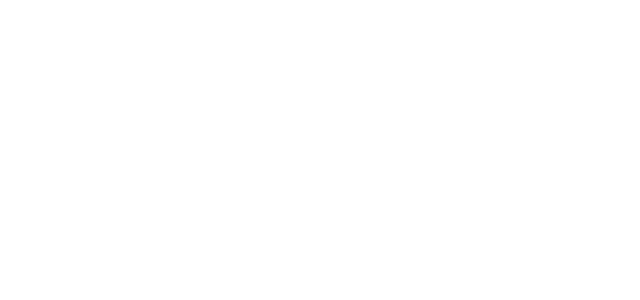
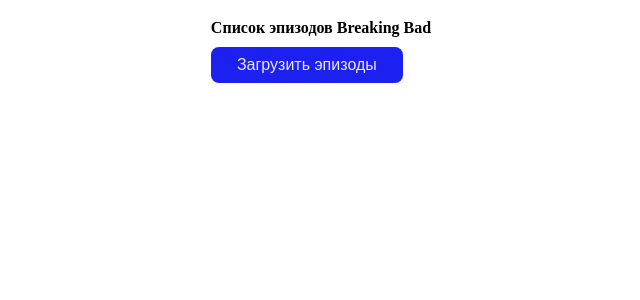
Before and after one commit to VareraJan/breaking_bad, a React (Create React App) app: page / in a window 1280 px wide. Shown: the top 300 px of the page, without its empty margins (319-959 px from the left). Built offline with nearby package versions, Linux system fonts and the light colour scheme.

Commit message:
App component: download episode logic; EpisodeList/Card component create and view

```diff
--- a/src/App.css
+++ /dev/null
@@ -1,38 +0,0 @@
-.App {
-  text-align: center;
-}
-
-.App-logo {
-  height: 40vmin;
-  pointer-events: none;
-}
-
-@media (prefers-reduced-motion: no-preference) {
-  .App-logo {
-    animation: App-logo-spin infinite 20s linear;
-  }
-}
-
-.App-header {
-  background-color: #282c34;
-  min-height: 100vh;
-  display: flex;
-  flex-direction: column;
-  align-items: center;
-  justify-content: center;
-  font-size: calc(10px + 2vmin);
-  color: white;
-}
-
-.App-link {
-  color: #61dafb;
-}
-
-@keyframes App-logo-spin {
-  from {
-    transform: rotate(0deg);
-  }
-  to {
-    transform: rotate(360deg);
-  }
-}
--- a/src/App.js
+++ b/src/App.js
@@ -1,9 +1,43 @@
-import './App.css';
+import { useState } from 'react';
+import styled from'./App.module.css';
+import EpisodeList from './components/EpisodeList';
 
 function App() {
+  // console.log('render App');
+  const [episodes, setEpisodes] = useState('')
+  const [err, setErr] = useState({})
+  const [loading, setLoading] = useState(false)
+
+  const getEpisodesHandler = () => {
+    setErr({})
+    setLoading(true)
+    fetch(process.env.REACT_APP_API_BREAKING_BAD)
+      .then(response => response.json())
+      .then(data => setEpisodes(data))
+      .catch(data => setErr({message: 'Ошибка загрузки эпизодов', error: data}))
+      .finally(setLoading(false))
+  }
+  console.log('Errors', episodes);
   return (
-    <div className="App">
-
+    <div className={styled.container}>
+      <div>
+        <h1>Список эпизодов Breaking Bad</h1>
+        {loading
+          ?
+          <h3>Loading...</h3>
+          :
+          episodes
+            ?
+            <EpisodeList/>
+            :
+            <button
+              className={styled.button}
+              onClick={getEpisodesHandler}
+            >
+              Загрузить эпизоды
+            </button>
+        }
+      </div>
     </div>
   );
 }
--- /dev/null
+++ b/src/App.module.css
@@ -0,0 +1,21 @@
+.container {
+  display: flex;
+  justify-content: center;
+  align-items: center;
+  flex-direction: column;
+}
+
+.button {
+  background: rgba(5, 9, 238, 0.9);
+  color: rgba(255, 255, 255, 0.9);
+  font-size: calc(var(--index)*1.7);
+  height: 2.2em;
+  width: 12em;
+  border-radius: 0.5em;
+  border: none;
+
+}
+
+div h1 {
+  font-size: calc(var(--index)*3);
+}
--- /dev/null
+++ b/src/components/EpisodeCard/index.js
@@ -0,0 +1,3 @@
+import EpisodeCard from "./EpisodeCard";
+
+export default EpisodeCard;
--- /dev/null
+++ b/src/components/EpisodeList/EpisodeList.jsx
@@ -0,0 +1,11 @@
+import styled from './EpisodeList.module.css'
+
+const EpisodeList = () => {
+  return (
+    <div>
+      EpisodeList
+    </div>
+   );
+}
+
+export default EpisodeList;
--- /dev/null
+++ b/src/components/EpisodeList/index.js
@@ -0,0 +1,3 @@
+import EpisodeList from "./EpisodeList";
+
+export default EpisodeList;
--- a/src/index.css
+++ b/src/index.css
@@ -1,13 +1,9 @@
-body {
-  margin: 0;
-  font-family: -apple-system, BlinkMacSystemFont, 'Segoe UI', 'Roboto', 'Oxygen',
-    'Ubuntu', 'Cantarell', 'Fira Sans', 'Droid Sans', 'Helvetica Neue',
-    sans-serif;
-  -webkit-font-smoothing: antialiased;
-  -moz-osx-font-smoothing: grayscale;
+* {
+  /* margin: 0; */
+  /* padding: 0; */
+  box-sizing: border-box;
 }
 
-code {
-  font-family: source-code-pro, Menlo, Monaco, Consolas, 'Courier New',
-    monospace;
+:root {
+  --index: calc(1vw+1vh)
 }
```
Also changed, not shown: src/components/EpisodeCard/EpisodeCard.jsx (added, +11 -0 lines), src/components/EpisodeCard/EpisodeCard.module.css (added), src/components/EpisodeList/EpisodeList.module.css (added), 2 other files (tests, documents, lock files or other folders).
